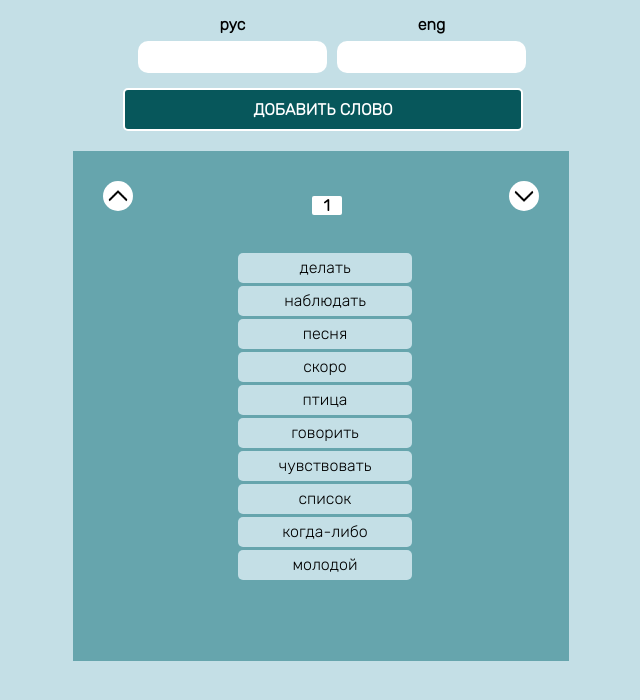
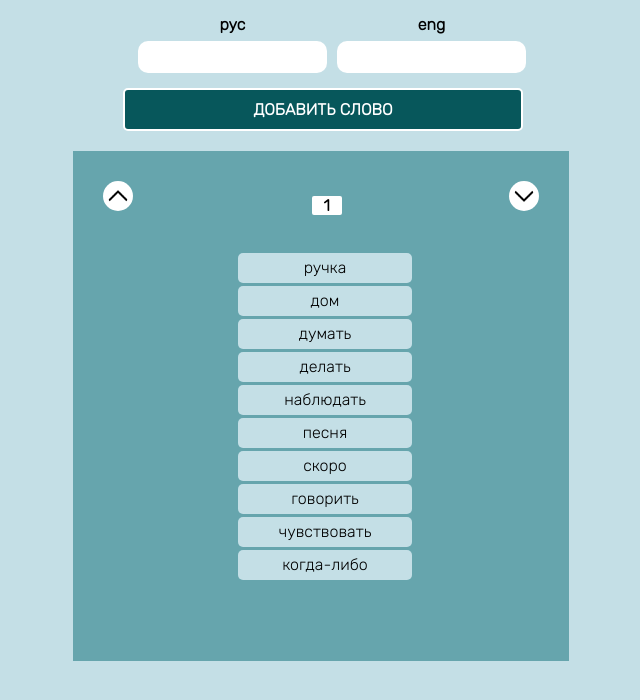
Before and after one commit to Suanchik/english-cards, a React (Create React App) app: page / in a window 1280 px wide. Shown: the top 700 px of the page, without its empty margins (317-957 px from the left). Built offline with nearby package versions, Linux system fonts and the light colour scheme; data requests are answered from the project's data file.

Commit message:
some changes

```diff
--- a/src/App.css
+++ b/src/App.css
@@ -126,6 +126,10 @@
   opacity: 0.5;
 }
 
+.wordPhoto {
+  height: 250px;
+}
+
 .changeInfo {
   font-size: 22px;
   width: 600px;
--- a/src/App.js
+++ b/src/App.js
@@ -7,7 +7,6 @@ import Cards from './components/cards';
 
 const App = () => {
 
-  const [window, setwindow] = useState(false);
   const [infowindow, stinfowindow] = useState(false);
   const [wordsEnglRus, setwordsEnglRus] = useState(null);
   const [showInfo, setshowInfo] = useState(false);
@@ -28,7 +27,6 @@ const App = () => {
       console.log(document.body.classList.remove('bodyImg'))
     }
   }
-
 
   return (
     <div className="App">
--- a/src/assets/data.json
+++ b/src/assets/data.json
@@ -9,7 +9,7 @@
       "inputisopened": false,
       "info": {
         "sinonim": "kid, baby",
-        "mnchislo": "children",
+        "mnchislo": "children n nmnnm",
         "past": "",
         "examples": "He is but a child - Он всего лишь ребёнок. She's such a child! - Она такой ребёнок!. Нe is our only child - Он — наш единственный ребёнок."
       }
@@ -22,6 +22,7 @@
       "isshow": false,
       "inputisopened": false,
       "info": {
+        "photo": null,
         "sinonim": "kid, baby",
         "mnchislo": "children",
         "past": "",
@@ -36,19 +37,7 @@
       "isshow": false,
       "inputisopened": false,
       "info": {
-        "sinonim": "",
-        "mnchislo": "",
-        "examples": ""
-      }
-    },
-    {
-      "englishWord": "list",
-      "translateWord": "список",
-      "edit": false,
-      "id": 2.657249130023369,
-      "isshow": false,
-      "inputisopened": false,
-      "info": {
+        "photo": null,
         "sinonim": "",
         "mnchislo": "",
         "examples": ""
@@ -62,6 +51,7 @@
       "isshow": false,
       "inputisopened": false,
       "info": {
+        "photo": null,
         "sinonim": "",
         "mnchislo": "",
         "past": "felt (fell)",
@@ -78,21 +68,8 @@
       "info": {
         "sinonim": "speak",
         "mnchislo": "",
+        "past": "ыооыоыо",
         "examples": ""
-      }
-    },
-    {
-      "englishWord": "bird",
-      "translateWord": "птица",
-      "edit": false,
-      "id": 0.02403074957903706,
-      "isshow": false,
-      "inputisopened": false,
-      "info": {
-        "sinonim": "kid, baby",
-        "mnchislo": "children",
-        "past": "",
-        "examples": "He is but a child - Он всего лишь ребёнок. She's such a child! - Она такой ребёнок!. Нe is our only child - Он — наш единственный ребёнок."
       }
     },
     {
@@ -103,6 +80,7 @@
       "isshow": false,
       "inputisopened": false,
       "info": {
+        "photo": null,
         "sinonim": "kid, baby",
         "mnchislo": "children",
         "past": "",
@@ -117,6 +95,7 @@
       "isshow": false,
       "inputisopened": false,
       "info": {
+        "photo": null,
         "sinonim": "",
         "mnchislo": "songs",
         "examples": "I like this song - мне нравится это песня"
@@ -130,6 +109,7 @@
       "isshow": false,
       "inputisopened": false,
       "info": {
+        "photo": null,
         "sinonim": "look after",
         "mnchislo": "",
         "examples": "i watch tv every day"
@@ -145,7 +125,52 @@
       "info": {
         "sinonim": "make",
         "mnchislo": "",
+        "past": "did (done)",
         "examples": "I do it a lot of time - я это делаю часто."
+      }
+    },
+    {
+      "englishWord": "think",
+      "translateWord": "думать",
+      "edit": false,
+      "id": 4.603074229051456,
+      "isshow": false,
+      "inputisopened": false,
+      "info": {
+        "sinonim": null,
+        "mnchislo": null,
+        "past": "",
+        "examples": "i think so"
+      }
+    },
+    {
+      "englishWord": "houm",
+      "translateWord": "дом",
+      "edit": false,
+      "id": 1.8752296220504272,
+      "isshow": false,
+      "inputisopened": false,
+      "info": {
+        "past": "",
+        "sinonim": null,
+        "mnchislo": null,
+        "examples": "",
+        "photo": null
+      }
+    },
+    {
+      "englishWord": "pen",
+      "translateWord": "ручка",
+      "edit": false,
+      "id": 0.3935126204665296,
+      "isshow": false,
+      "inputisopened": false,
+      "info": {
+        "past": "",
+        "sinonim": null,
+        "mnchislo": null,
+        "examples": "",
+        "photo": null
       }
     }
   ]
--- a/src/components/input.jsx
+++ b/src/components/input.jsx
@@ -19,10 +19,11 @@ function Input({ addWord }) {
                 isshow: false,
                 inputisopened: false,
                 info: {
-                    wordEngl: englvalue,
+                    past: "",
                     sinonim: null,
                     mnchislo: null,
-                    examples: ""
+                    examples: "",
+                    photo: null
                 }
             }
             addWord(newObject);
```
